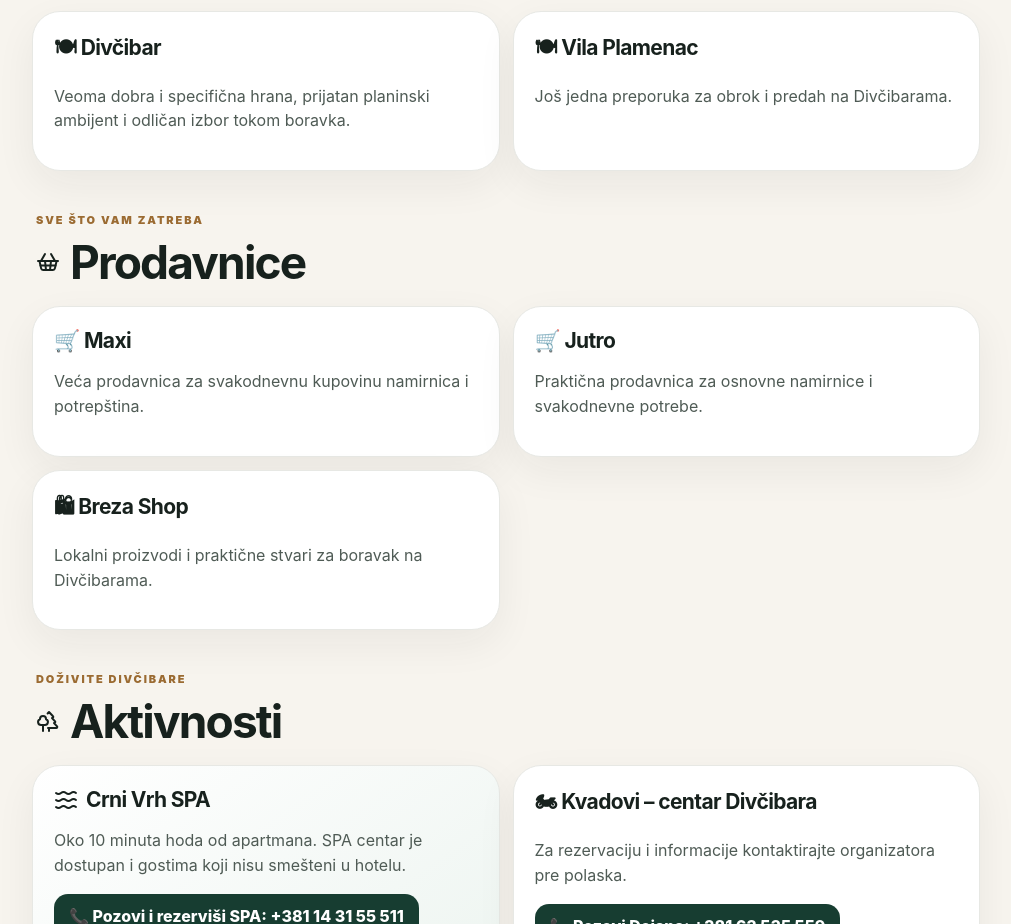
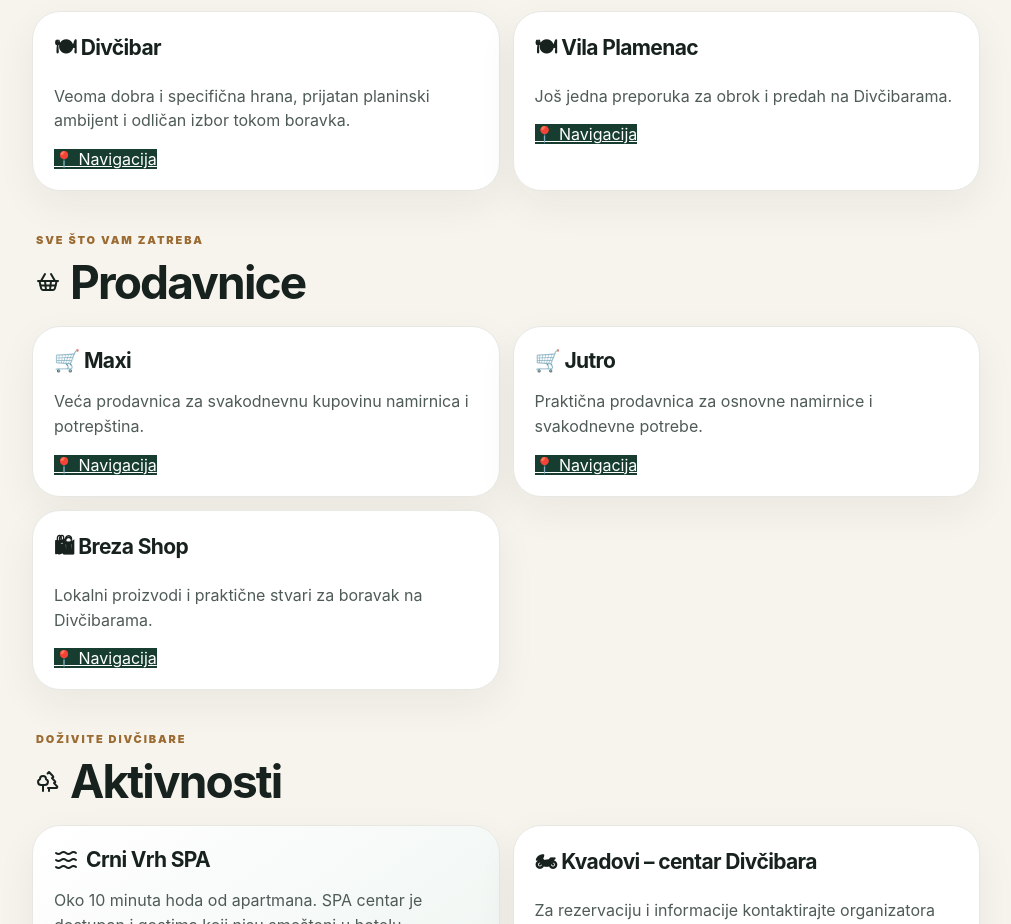
Before and after one commit to pocucapedja-debug/divcicasa-guest-guide, a Next.js app: page /dsr24 in a window 1280 px wide. Shown: the part 3200-4124 px from the top of the page, without its empty margins (134-1145 px from the left). Built offline with nearby package versions, Linux system fonts and the light colour scheme.

Commit message:
Add navigation buttons to DSR24

```diff
--- a/app/dsr24/page.jsx
+++ b/app/dsr24/page.jsx
@@ -201,6 +201,14 @@
                 Veoma dobra i specifična hrana, prijatan planinski ambijent
                 i odličan izbor tokom boravka.
               </p>
+              <a
+  href="https://www.google.com/maps/search/?api=1&query=Restoran+Divcibar+Divcibare"
+  target="_blank"
+  rel="noopener noreferrer"
+  className="mapBtn"
+>
+  📍 Navigacija
+</a>
             </article>
 
             <article className="mini">
@@ -208,6 +216,14 @@
               <p>
                 Još jedna preporuka za obrok i predah na Divčibarama.
               </p>
+              <a
+  href="https://www.google.com/maps/search/?api=1&query=Vila+Plamenac+Divcibare"
+  target="_blank"
+  rel="noopener noreferrer"
+  className="mapBtn"
+>
+  📍 Navigacija
+</a>
             </article>
           </div>
         </section>
@@ -222,16 +238,40 @@
             <article className="mini">
               <h3>🛒 Maxi</h3>
               <p>Veća prodavnica za svakodnevnu kupovinu namirnica i potrepština.</p>
+              <a
+  href="https://www.google.com/maps/search/?api=1&query=Maxi+Divcibare"
+  target="_blank"
+  rel="noopener noreferrer"
+  className="mapBtn"
+>
+  📍 Navigacija
+</a>
             </article>
 
             <article className="mini">
               <h3>🛒 Jutro</h3>
               <p>Praktična prodavnica za osnovne namirnice i svakodnevne potrebe.</p>
+              <a
+  href="https://www.google.com/maps/search/?api=1&query=Prodavnica+Jutro+Divcibare"
+  target="_blank"
+  rel="noopener noreferrer"
+  className="mapBtn"
+>
+  📍 Navigacija
+</a>
             </article>
 
             <article className="mini">
               <h3>🛍 Breza Shop</h3>
               <p>Lokalni proizvodi i praktične stvari za boravak na Divčibarama.</p>
+              <a
+  href="https://www.google.com/maps/search/?api=1&query=Breza+Shop+Divcibare"
+  target="_blank"
+  rel="noopener noreferrer"
+  className="mapBtn"
+>
+  📍 Navigacija
+</a>
             </article>
           </div>
         </section>
```
